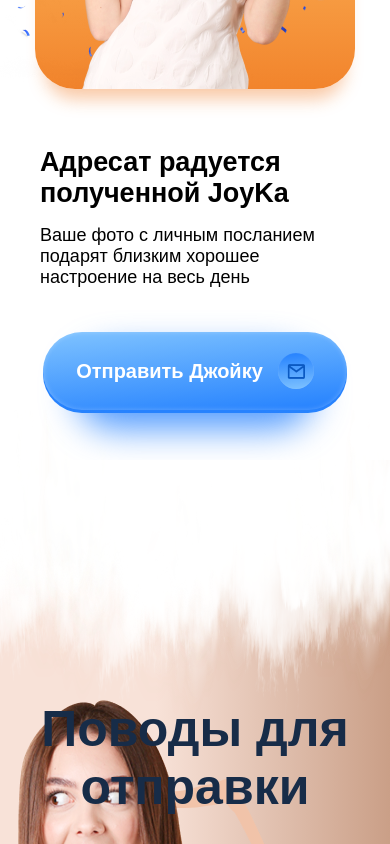
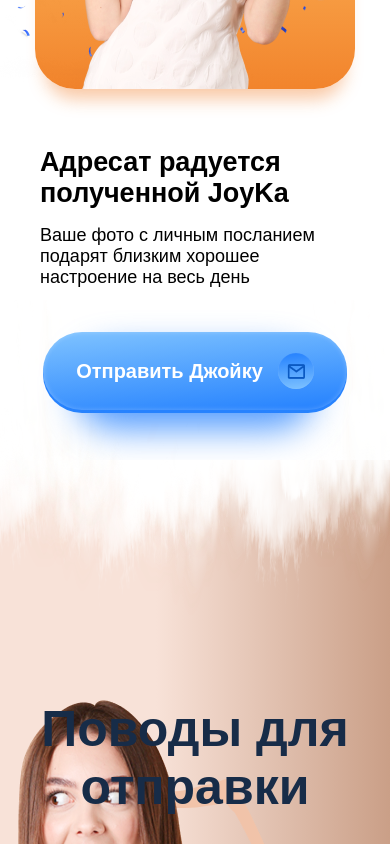
Before and after one commit to ageiwa/joyka-template-vue, a Vue app: page / in a window 390 px wide. Shown: the part 3233-4077 px from the top of the page. Built offline with nearby package versions, Linux system fonts and the light colour scheme.

Commit message:
Raised the cloud higher

```diff
--- a/src/components/ReasonForSend/ReasonForSend.vue
+++ b/src/components/ReasonForSend/ReasonForSend.vue
@@ -4,6 +4,7 @@
     import { Navigation, Pagination } from 'swiper'
     import 'swiper/scss'
     import './style.scss'
+    import './media.scss'
 
     const slides = ref([
         {img: 'src/assets/slider-img1.png', title: 'Удивить родных', subtitle: 'Встретились со знаменитостью? Веселитесь на концерте любимой группы? Отдыхаете на экзотическом пляже? Такие фото обязательно должны быть в семейном альбоме!'},
--- /dev/null
+++ b/src/components/ReasonForSend/media.scss
@@ -0,0 +1,8 @@
+@media (max-width: 1219px) {
+    .reason-for-send {
+        &__clouds {
+            top: -160px;
+        }
+    }
+
+}
```
